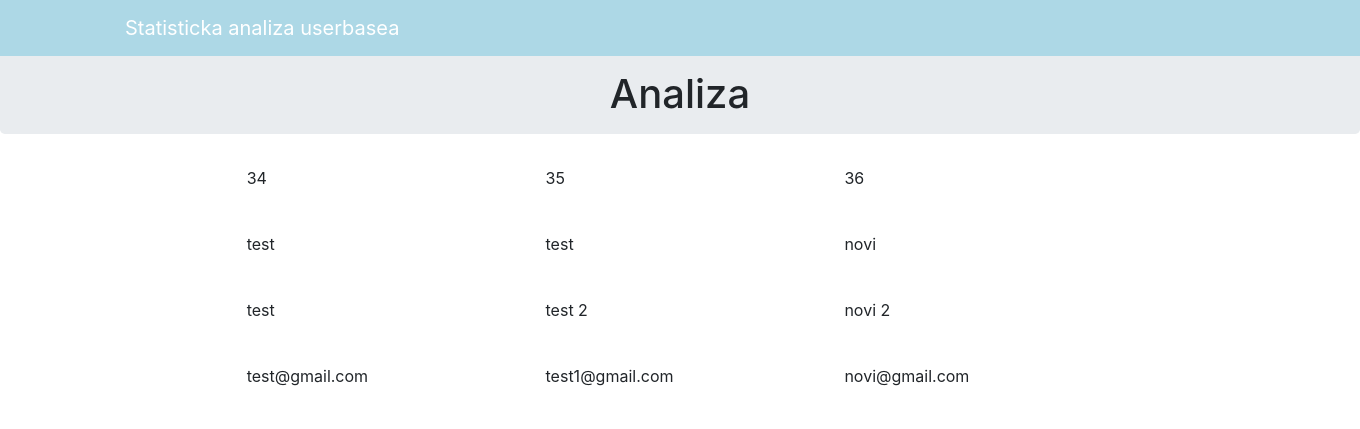
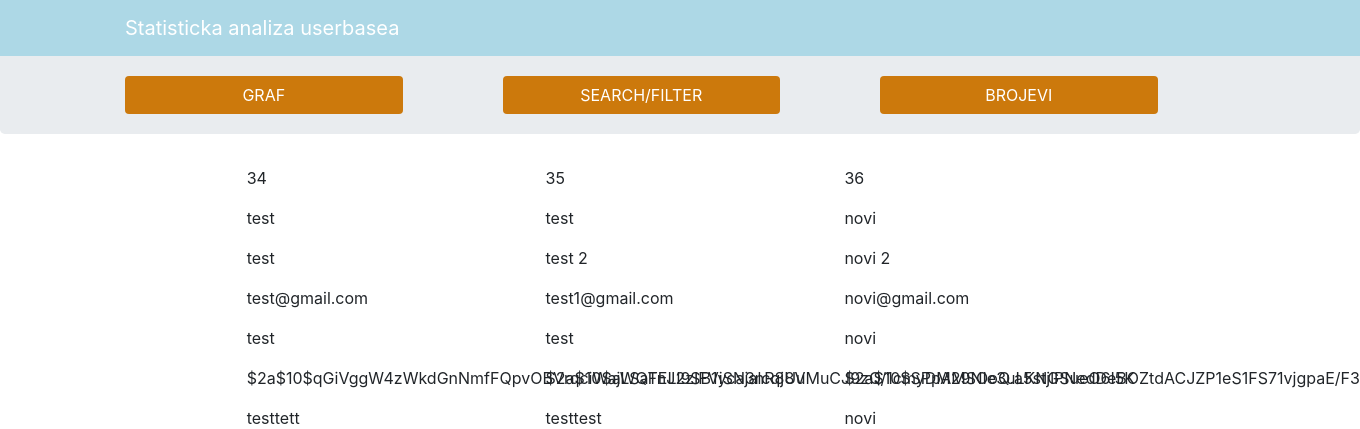
Before and after one commit to filipdraganic/Ispit_Django, a Django app: page / in a window 1360 px wide; the page is wider, and only the part inside the window is pictured. Shown: the top 429 px of that part. Run offline with Django 3.2, Linux system fonts and the light colour scheme; data comes from the database, SQL or seed files in the repository; both versions use the stored data as it was after the commit; some libraries are stand-ins or nearby versions.

Commit message:
Osmisljen plan za analizu  podataka

```diff
--- a/oglas/models.py
+++ b/oglas/models.py
@@ -14,6 +14,7 @@
     preostaloVreme = models.IntegerField(null=True, blank=False, default=60000)
     opis = models.CharField(null=True, blank=False, default="Klasican opis", max_length=254)
 
+
 class Licitacija(models.Model):
     vremeLicitacije = models.DateTimeField(auto_now_add=True, null=True, blank=False)
     cena = models.IntegerField(default=None, blank=False)
--- a/templates/home.html
+++ b/templates/home.html
@@ -5,66 +5,43 @@
 
 
 <section class="jumbotron text-center">
-    <div class="container">
-        <h1 >Analiza</h1>
-    </div><py></py>
+    <div class="container row text-center">
+        <a class="col-3 btn dugmelevo" href="/graf">GRAF</a>
+        <a class="col-3 btn dugme" href="/filter">SEARCH/FILTER</a>
+        <a class="col-3 btn dugmedesno" href="/brojevi">BROJEVI</a>
+    </div>
 </section>
 
 <style>
-    .jumbotron{
-
-        max-height: 10px;
-        {#position:relative;#}
-
-        margin-top: -50px;
+         .dugmelevo{
+            margin-right: 50px;
         }
-    .featured{
-        margin-left: 30px;
+        .dugmedesno{
+            margin-left: 50px;
 
         }
-
-    #slika{
-        padding-top: 10px;
-        max-height: 320px;
-
-
-
+        .dugme{
+            margin-left: 50px;
+            margin-right: 50px;
+            text-align: center;
         }
-    #okoSlikeDiv{
-                height: 320px;
-
-        text-align: center;
-
-
-
+        .divklasa{
+            height: 100%;
+            display: flex;
+            align-items: center;
+            justify-content: center;
         }
-    #inner{
-
+        .btn{
+            margin-top: 50px;
         }
-    .card-img-top{
-        max-height: 300px;
-        margin: 0 auto;
-
-
+        .jumbotron{
+            margin-top: -50px;
+            max-height: 10px;
+            display: flex;
+            align-items: center;
+            justify-content: center;
         }
 
-    .card{
-        background: lightblue;
-        box-shadow: 1px 1px 1px 1px #cccccc;
-
-
-        height: 480px;
-        {#padding: 10px;#}
-        margin: 5px 10px 5px 5px;
-
-    }
-    .card-text{
-
-        min-height: 50px;
-    }
-    .card-title{
-        min-height: 60px;
-    }
 
 </style>
 
```
Also changed, not shown: templates/brojevi.html (added, +9 -0 lines), db.sqlite3. Lines whose indentation alone changed are shown as unchanged.
